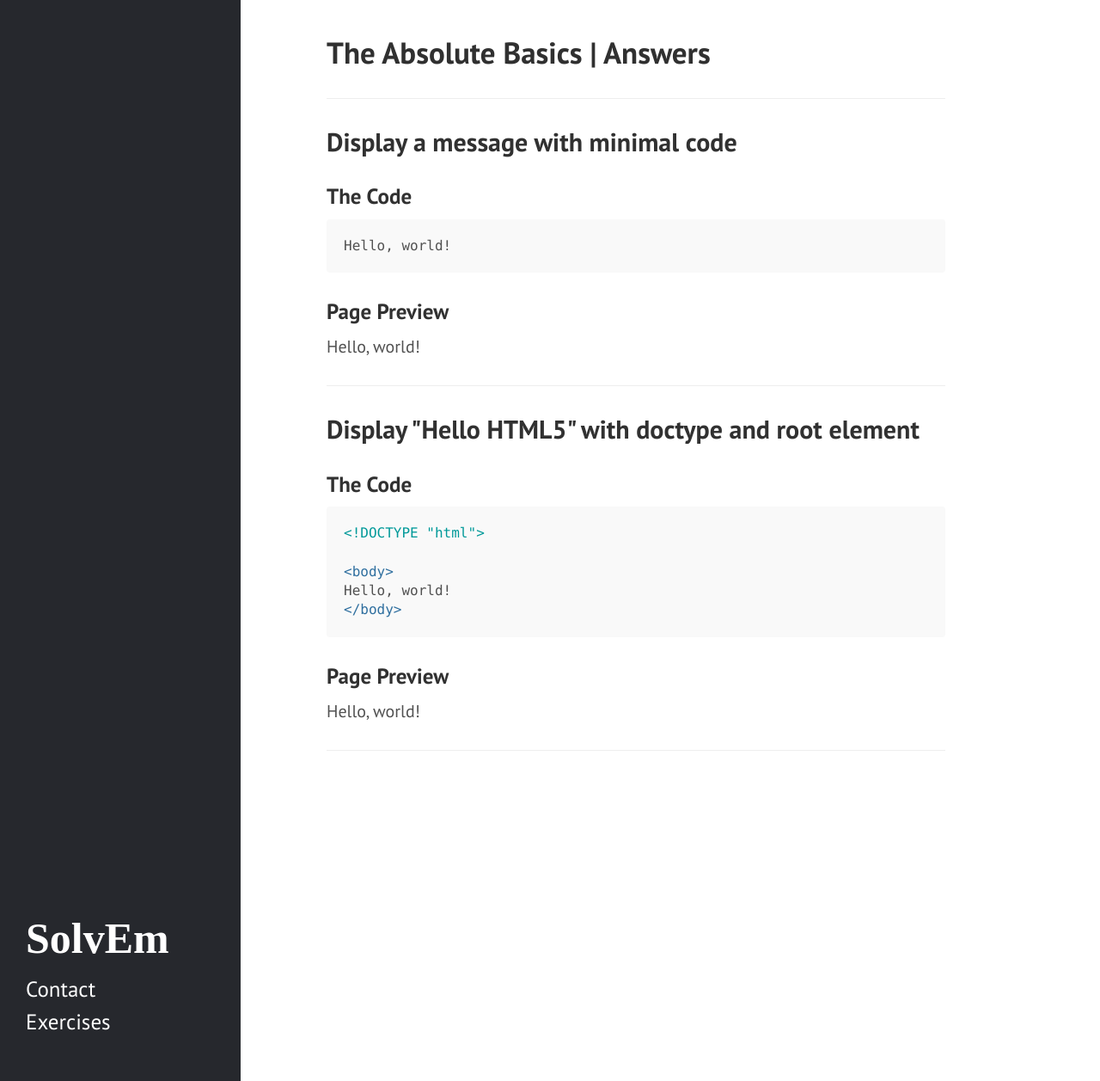
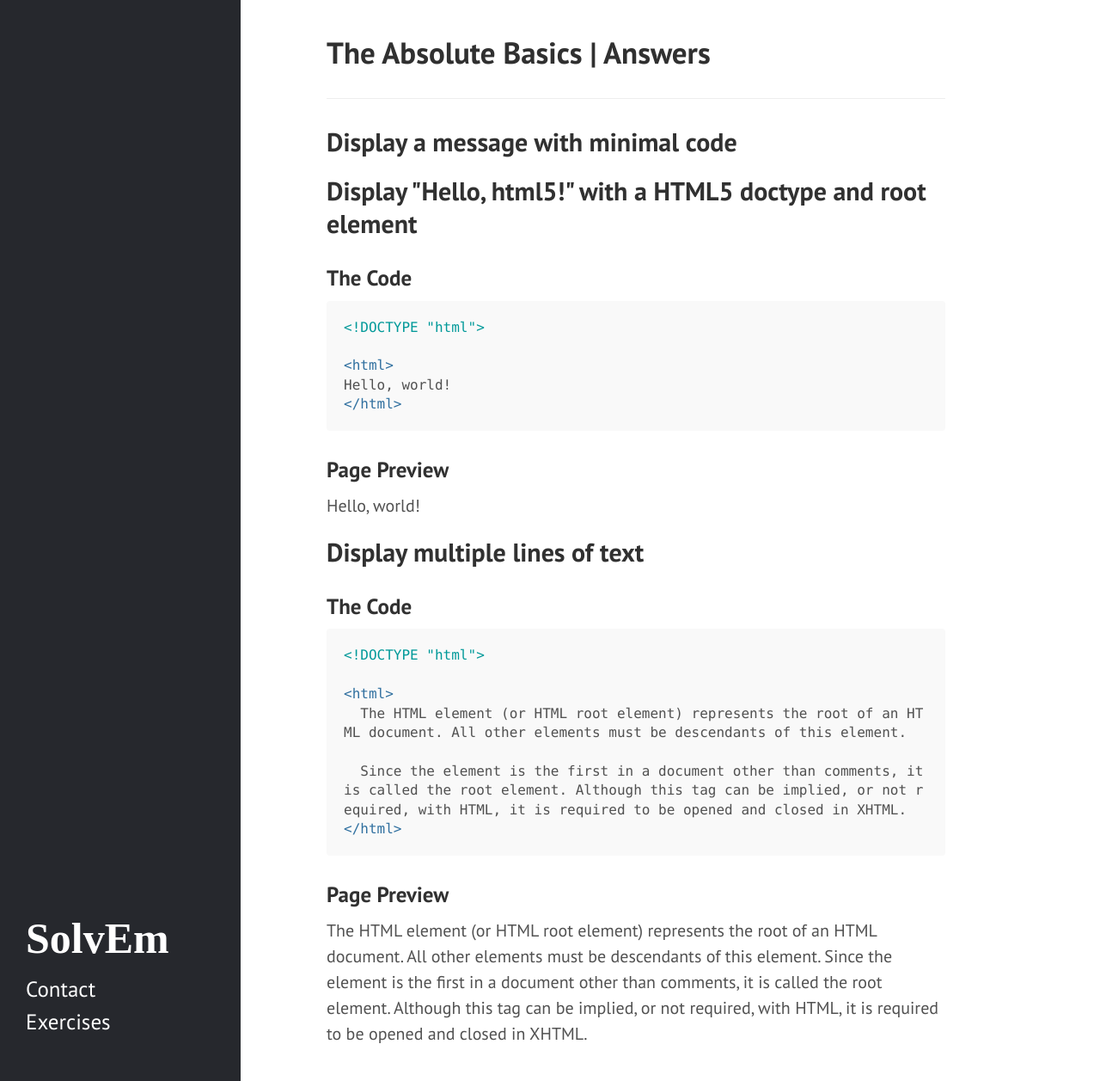
Before and after one commit to kranzuft/nodlim_old, a Jekyll site: the page built from _htmlprac/ans/basic.md, in a window 1280 px wide and 1257 px high. Shown: the whole window at 86% size. Built offline with Jekyll 4.4.1, drawn with Linux system fonts in a browser that asks for light colours.

Commit message:
modified layout of questions and answers, added third question to htmlprac/basic

```diff
--- a/_htmlprac/ans/basic.md
+++ b/_htmlprac/ans/basic.md
@@ -5,10 +5,16 @@ title: The Absolute Basics
 
 <h2 id="hello">Display a message with minimal code</h2>
 
+<h2 id="doctype">Display "Hello, html5!" with a HTML5 doctype and root element</h2>
+
 ### The Code
 
 ~~~ html
+<!DOCTYPE "html">
+
+<html>
 Hello, world!
+</html>
 ~~~
 
 ### Page Preview
@@ -17,24 +23,24 @@ Hello, world!
 Hello, world!
 </div>
 
-<hr>
-
-<h2 id="doctype">Display "Hello HTML5" with doctype and root element</h2>
+<h2 id="multline">Display multiple lines of text</h2>
 
 ### The Code
 
 ~~~ html
 <!DOCTYPE "html">
 
-<body>
-Hello, world!
-</body>
+<html>
+  The HTML element (or HTML root element) represents the root of an HTML document. All other elements must be descendants of this element.
+
+  Since the element is the first in a document other than comments, it is called the root element. Although this tag can be implied, or not required, with HTML, it is required to be opened and closed in XHTML.
+</html>
 ~~~
 
 ### Page Preview
 
 <div class="page-preview">
-Hello, world!
+The HTML element (or HTML root element) represents the root of an HTML document. All other elements must be descendants of this element.
+
+Since the element is the first in a document other than comments, it is called the root element. Although this tag can be implied, or not required, with HTML, it is required to be opened and closed in XHTML.
 </div>
-
-<hr>
--- a/_layouts/topic.html
+++ b/_layouts/topic.html
@@ -2,6 +2,6 @@
 layout: default
 ---
 
-<h1 class="page-title"> {{ page.title }} </h1>
+<h1 class="page-title"> {{ page.mainhead }} </h1>
 
 {{ content }}
```
Also changed, not shown: _htmlprac/basic/index.md (+5 -1 lines), _htmlprac/index.html (+9 -3 lines), 1 other file.
